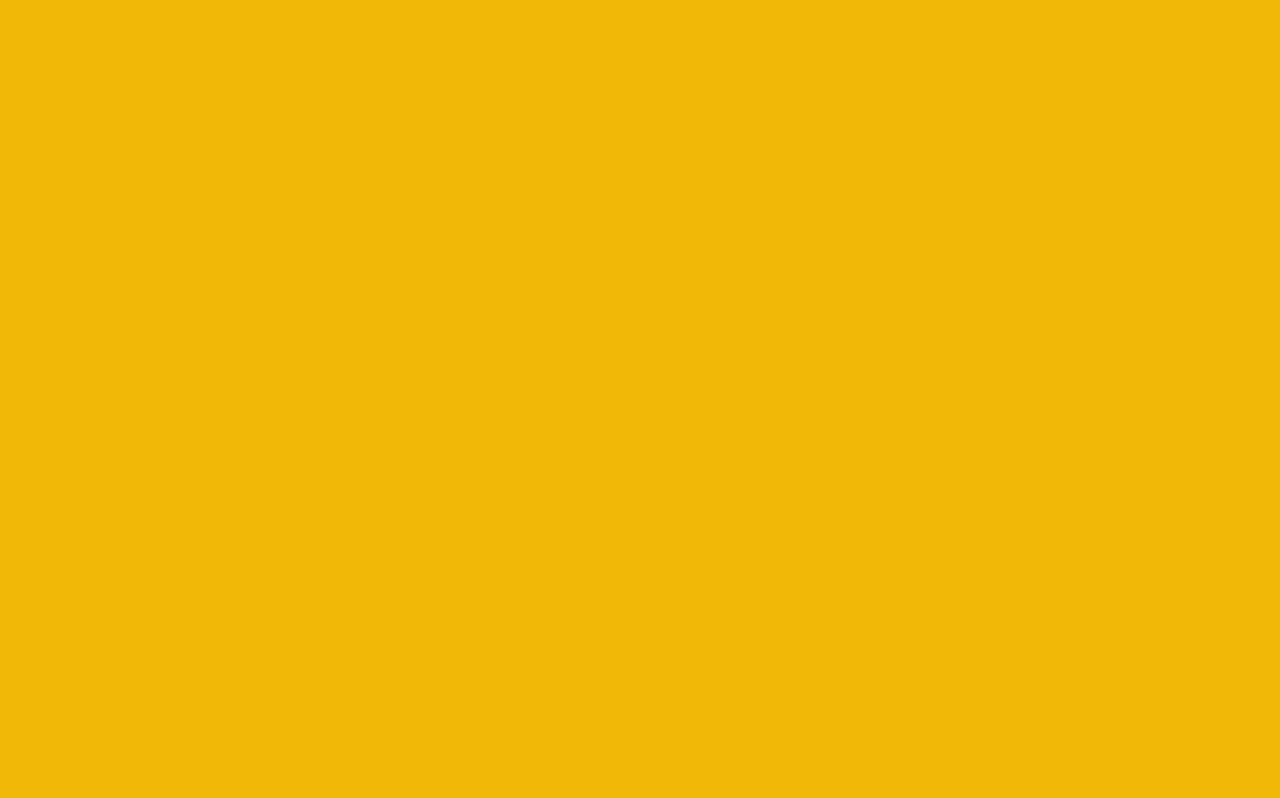
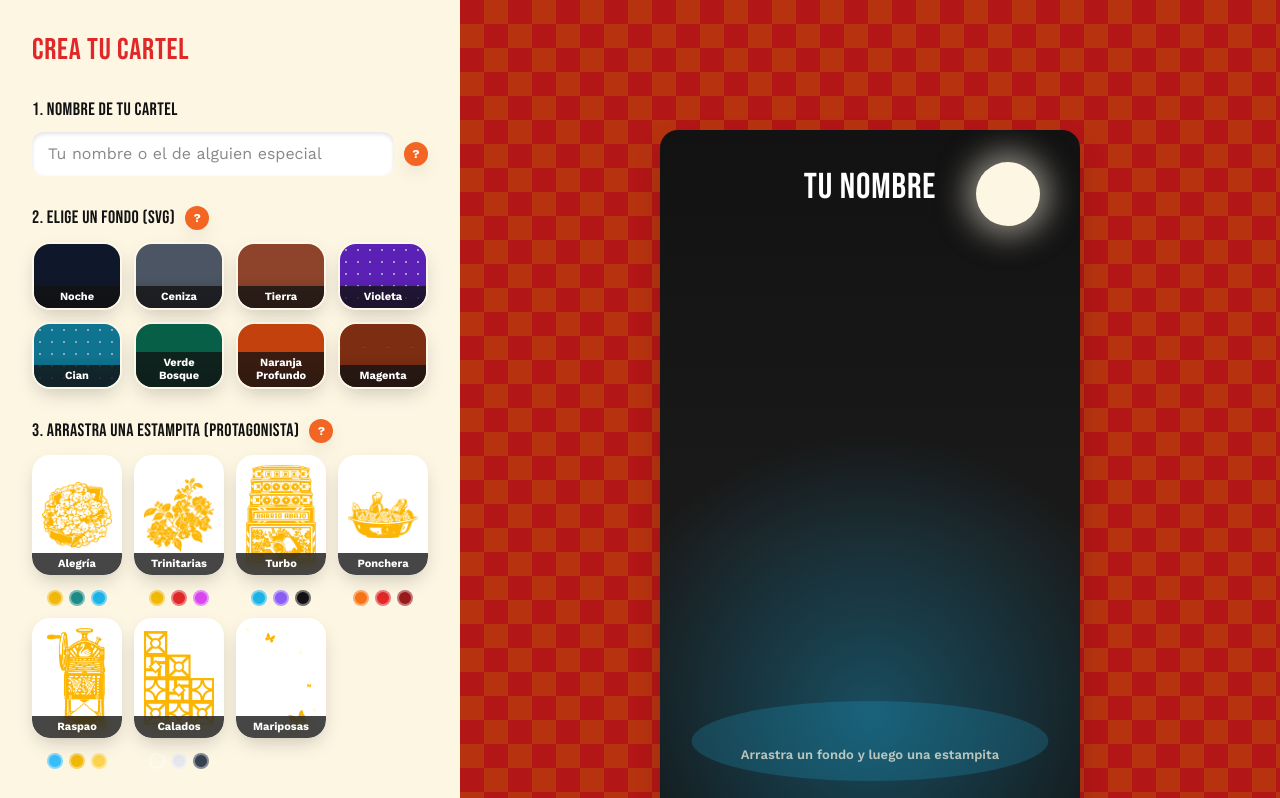
Before and after one commit to xDemoxz/AlegrIA, a React (Vite) app: page /poster in a window 1280 px wide. Before the commit this address had no page. Shown: the top 798 px of the page. Built offline with nearby package versions, Linux system fonts and the light colour scheme.

Commit message:
feat(App): rutas /poster y /ar con páginas standalone

```diff
--- a/src/App.jsx
+++ b/src/App.jsx
@@ -1,22 +1,30 @@
 import { Routes, Route } from 'react-router-dom';
 import HomeApp from './pages/HomeApp';
 import FuturoExperiencePage from './pages/FuturoExperiencePage';
+import PosterPage from './pages/PosterPage';
+import ARPage from './pages/ARPage';
 
 /**
  * App — punto de entrada de rutas de AlegrIA.
  *
- * "/" — la SPA completa (header/marquee/nav/footer + los módulos que se
- * conmutan por estado, ver src/pages/HomeApp.jsx).
+ * "/" — home estático (header + línea de tiempo + teaser + footer).
  *
  * "/futuro" — página standalone SOLO con la experiencia 3D del Módulo 2
  * (ver src/pages/FuturoExperiencePage.jsx), sin el chasis del sistema de
  * diseño, para que no compita con el WebGL a pantalla completa.
+ *
+ * "/poster" — página standalone del generador de carteles del Módulo 3
+ * (ver src/pages/PosterPage.jsx), sin switcher por store.
+ *
+ * "/ar" — página standalone del Módulo 4 (ver src/pages/ARPage.jsx).
  */
 export default function App() {
   return (
     <Routes>
       <Route path="/" element={<HomeApp />} />
       <Route path="/futuro" element={<FuturoExperiencePage />} />
+      <Route path="/poster" element={<PosterPage />} />
+      <Route path="/ar" element={<ARPage />} />
     </Routes>
   );
 }
--- /dev/null
+++ b/src/pages/ARPage.jsx
@@ -0,0 +1,23 @@
+import { Suspense, lazy } from 'react';
+import BaldosaPattern from '../components/motifs/BaldosaPattern';
+
+// Lazy para no meter el peso de AR en el bundle del home.
+const Module4AR = lazy(() => import('../modules/module4-ar'));
+
+/**
+ * ARPage — ruta /ar. El módulo 4 como página propia, sin switcher por
+ * store (el home es composición estática). Nicolás puede vestirla o
+ * moverla sin tocar el home.
+ */
+export default function ARPage() {
+  return (
+    <div className="relative flex flex-col min-h-screen bg-yellow overflow-x-hidden">
+      <BaldosaPattern className="absolute inset-0 pointer-events-none" opacity={0.13} />
+      <main className="relative z-[2] flex-1 flex flex-col">
+        <Suspense fallback={null}>
+          <Module4AR />
+        </Suspense>
+      </main>
+    </div>
+  );
+}
--- /dev/null
+++ b/src/pages/PosterPage.jsx
@@ -0,0 +1,26 @@
+import { useCallback } from 'react';
+import { useNavigate } from 'react-router-dom';
+import Module3Poster from '../modules/module3-poster';
+import GestureCursor from '../components/controls/GestureCursor';
+import BaldosaPattern from '../components/motifs/BaldosaPattern';
+
+/**
+ * PosterPage — ruta /poster. El generador de carteles como página propia,
+ * sin switcher por store (el home es composición estática). El botón
+ * "volver" del póster regresa al home. GestureCursor se monta aquí porque
+ * el drag por Pointer Events + gestureBridge lo necesita en esta página.
+ */
+export default function PosterPage() {
+  const navigate = useNavigate();
+  const handleBack = useCallback(() => navigate('/'), [navigate]);
+
+  return (
+    <div className="relative flex flex-col min-h-screen bg-yellow overflow-x-hidden">
+      <BaldosaPattern className="absolute inset-0 pointer-events-none" opacity={0.13} />
+      <main className="relative z-[2] flex-1 flex flex-col">
+        <Module3Poster onBack={handleBack} />
+      </main>
+      <GestureCursor enabled />
+    </div>
+  );
+}
```
